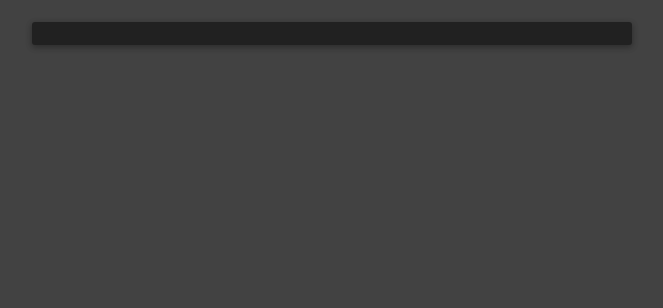
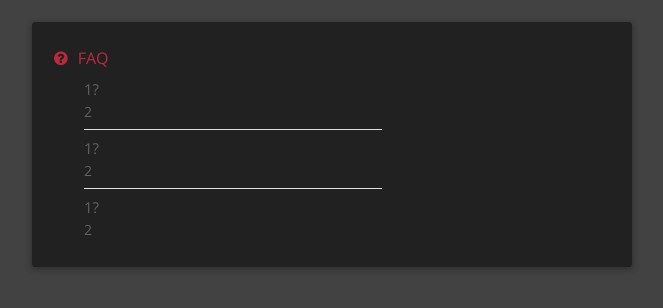
Before and after one commit to folgore95/pitchblackthemes.github.io, a plain HTML site: page faq/index.html in a window 1280 px wide. Shown: the whole page, without its empty margins (308-971 px from the left). Drawn offline with nearby package versions, Linux system fonts and the light colour scheme.

Commit message:
Update index.html

```diff
--- a/faq/index.html
+++ b/faq/index.html
@@ -37,7 +37,25 @@
 <body>
 <main>
 <div id="about_card" class="card">
-
+	<section class="tab">
+		<div class="title"><i class="fa fa-question-circle"></i>FAQ</div>
+		<div class="content">
+			<section class="element">
+				<div class="name">1?</div>
+				<div class="info">2</div>
+			</section>
+			<hr align="left"/>
+			<section class="element">
+				<div class="name">1?</div>
+				<div class="info">2</div>
+			</section>
+                        <hr align="left"/>
+			<section class="element">
+				<div class="name">1?</div>
+				<div class="info">2</div>
+			</section>
+                </div>
+	</section>
 </div>
 </main>
 </body>
```
